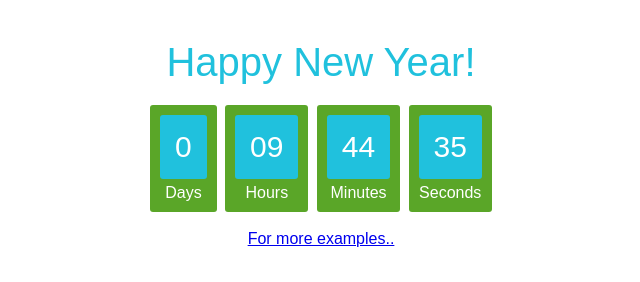
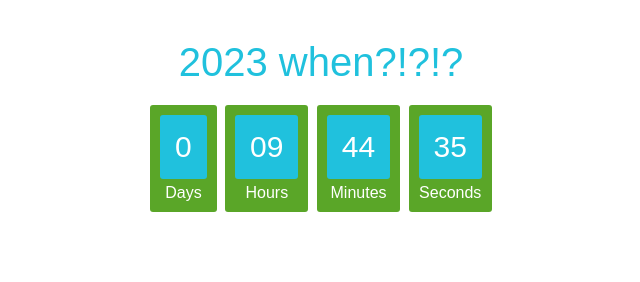
Before and after one commit to HaLa248/idk, a plain HTML site: page index.html in a window 1280 px wide. Shown: the whole page, without its empty margins (319-959 px from the left). Drawn offline with nearby package versions, Linux system fonts and the light colour scheme.

Commit message:
Update index.html

```diff
--- a/index.html
+++ b/index.html
@@ -104,7 +104,7 @@
 </head>
 
 <body>
-  <h1>Happy New Year!</h1>
+  <h1>2023 when?!?!?</h1>
   <div id="happyNewYear-div">
     <div>
       <span class="days"></span><div class="smalltext">Days</div>
@@ -120,7 +120,6 @@
     </div>
   </div>
   <div>
-     <br/><a href="http://www.code-sample.com/" target="_blank">For more examples..</a>
   </div>
 </body>
 </html>
```
